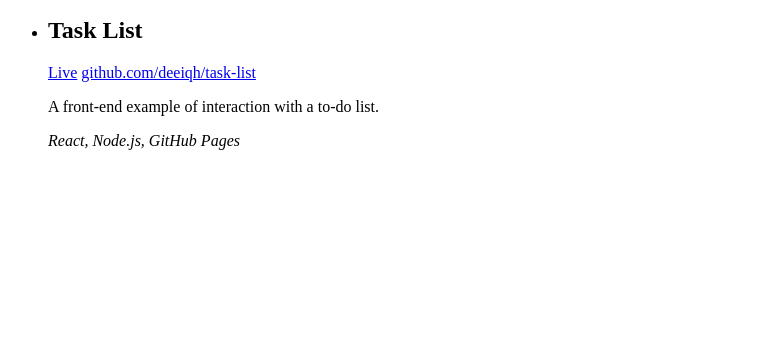
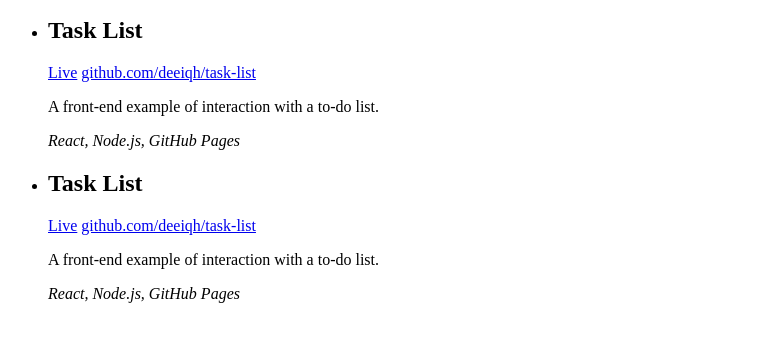
Before and after one commit to deeiqh/portfolio, a plain HTML site: page index.html in a window 1280 px wide. Shown: the part 101-442 px from the top of the page, without its empty margins (0-777 px from the left). Drawn offline with Linux system fonts and the light colour scheme.

Commit message:
feat: live anchor as a block, href target as new tab

```diff
--- a/index.html
+++ b/index.html
@@ -21,6 +21,15 @@
                         <em>React, Node.js, GitHub Pages</em>
                     </p>
                 </li>
+                <li>
+                    <h2>Task List</h2>
+                    <a class="aBlock" target="_blank" href="https://deeiqh.github.io/task-list/">Live</a>
+                    <a href="https://github.com/deeiqh/task-list" target="_blank">github.com/deeiqh/task-list</a>
+                    <p>A front-end example of interaction with a to-do list.</p>
+                    <p>
+                        <em>React, Node.js, GitHub Pages</em>
+                    </p>
+                </li>
             </ul>
         </article>
 
```
